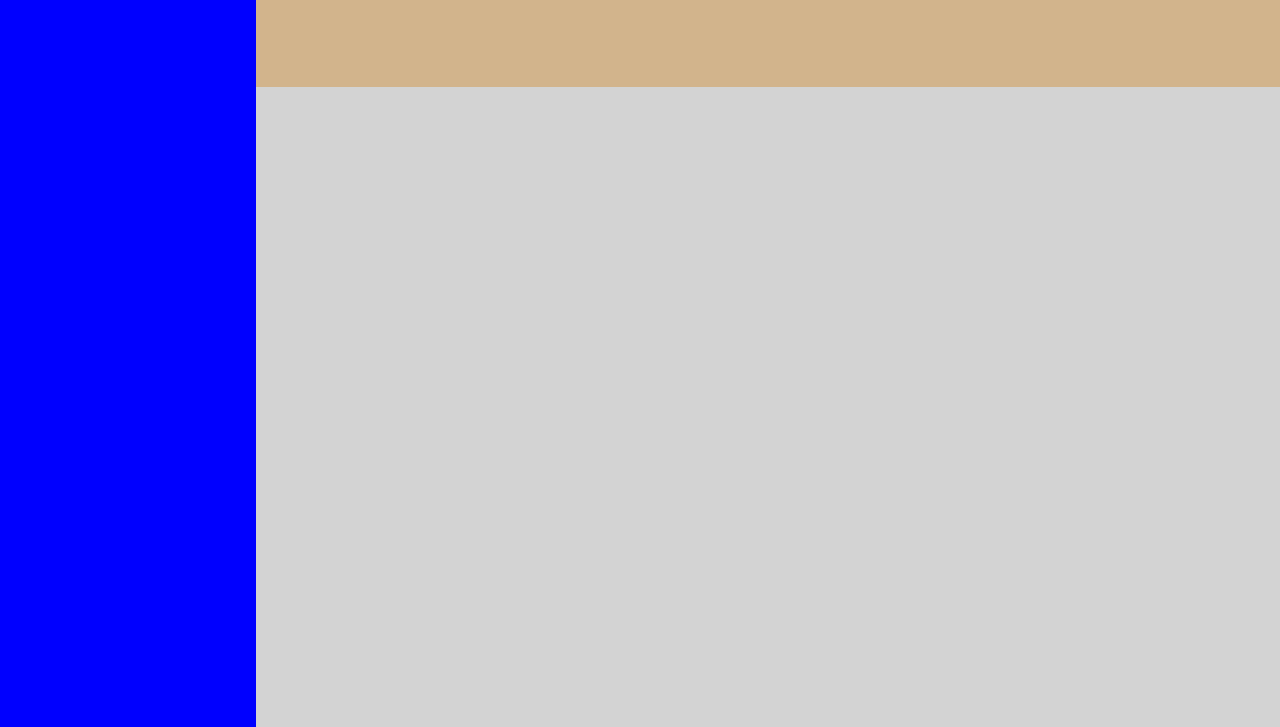
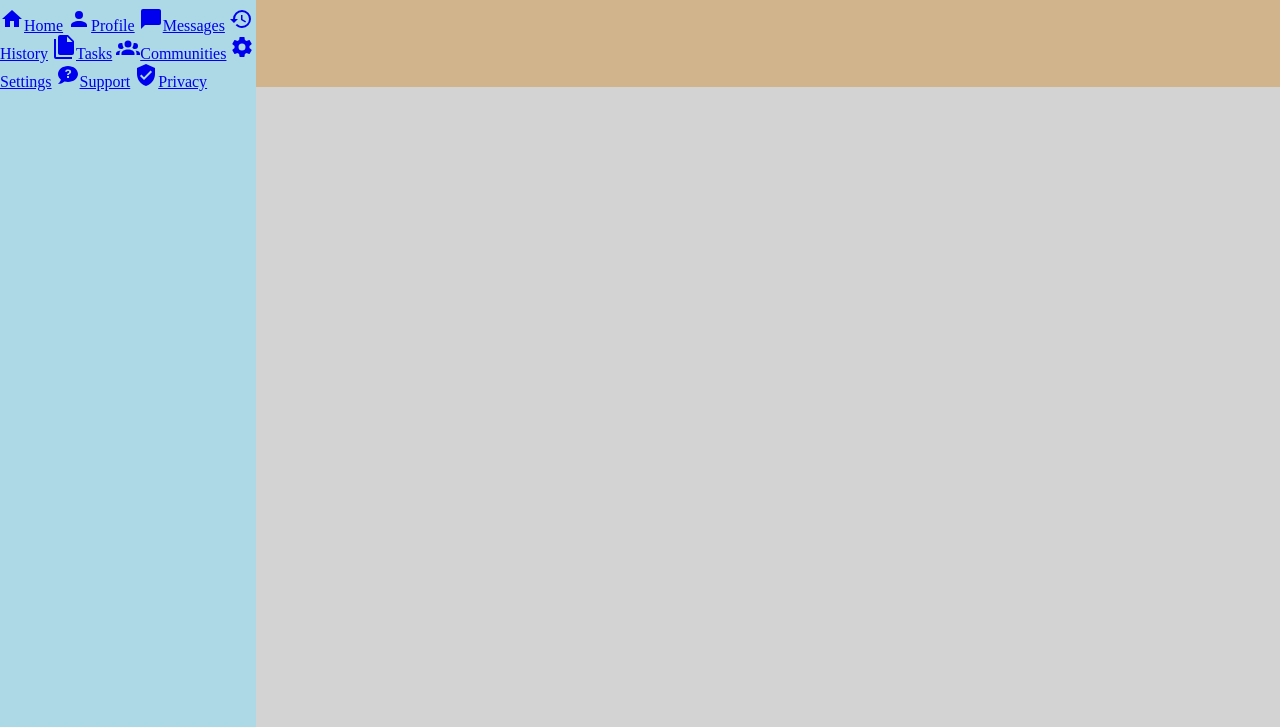
Before and after one commit to KyleOlhausen/admin-dashboard, a plain HTML site: page index.html in a window 1280 px wide. Shown: the part 73-800 px from the top of the page. Drawn offline with Linux system fonts and the light colour scheme.

Commit message:
filled in sidebar and added svg icons

```diff
--- a/index.html
+++ b/index.html
@@ -13,7 +13,19 @@
 
         </div>
 
-        <div class="sidebar"></div>
+        <div class="sidebar">
+            <h1><svg style="width:24px;height:24px" viewBox="0 0 24 24"><path fill="currentColor" d="M13,3V9H21V3M13,21H21V11H13M3,21H11V15H3M3,13H11V3H3V13Z" /></svg>Dashboard</h1>
+            <a href="#" ><svg style="width:24px;height:24px" viewBox="0 0 24 24"><path fill="currentColor" d="M10,20V14H14V20H19V12H22L12,3L2,12H5V20H10Z" /></svg><span>Home</span></a>
+            <a href="#"><svg style="width:24px;height:24px" viewBox="0 0 24 24"><path fill="currentColor" d="M12,4A4,4 0 0,1 16,8A4,4 0 0,1 12,12A4,4 0 0,1 8,8A4,4 0 0,1 12,4M12,14C16.42,14 20,15.79 20,18V20H4V18C4,15.79 7.58,14 12,14Z" /></svg><span>Profile</span></a>
+            <a href="#"><svg style="width:24px;height:24px" viewBox="0 0 24 24"><path fill="currentColor" d="M20,2H4A2,2 0 0,0 2,4V22L6,18H20A2,2 0 0,0 22,16V4C22,2.89 21.1,2 20,2Z" /></svg><span>Messages</span></a>
+            <a href="#"><svg style="width:24px;height:24px" viewBox="0 0 24 24"><path fill="currentColor" d="M13.5,8H12V13L16.28,15.54L17,14.33L13.5,12.25V8M13,3A9,9 0 0,0 4,12H1L4.96,16.03L9,12H6A7,7 0 0,1 13,5A7,7 0 0,1 20,12A7,7 0 0,1 13,19C11.07,19 9.32,18.21 8.06,16.94L6.64,18.36C8.27,20 10.5,21 13,21A9,9 0 0,0 22,12A9,9 0 0,0 13,3" /></svg><span>History</span></a>
+            <a href="#"><svg style="width:24px;height:24px" viewBox="0 0 24 24"><path fill="currentColor" d="M15,7H20.5L15,1.5V7M8,0H16L22,6V18A2,2 0 0,1 20,20H8C6.89,20 6,19.1 6,18V2A2,2 0 0,1 8,0M4,4V22H20V24H4A2,2 0 0,1 2,22V4H4Z" /></svg><span>Tasks</span></a>
+            <a href="#"><svg style="width:24px;height:24px" viewBox="0 0 24 24"><path fill="currentColor" d="M12,5.5A3.5,3.5 0 0,1 15.5,9A3.5,3.5 0 0,1 12,12.5A3.5,3.5 0 0,1 8.5,9A3.5,3.5 0 0,1 12,5.5M5,8C5.56,8 6.08,8.15 6.53,8.42C6.38,9.85 6.8,11.27 7.66,12.38C7.16,13.34 6.16,14 5,14A3,3 0 0,1 2,11A3,3 0 0,1 5,8M19,8A3,3 0 0,1 22,11A3,3 0 0,1 19,14C17.84,14 16.84,13.34 16.34,12.38C17.2,11.27 17.62,9.85 17.47,8.42C17.92,8.15 18.44,8 19,8M5.5,18.25C5.5,16.18 8.41,14.5 12,14.5C15.59,14.5 18.5,16.18 18.5,18.25V20H5.5V18.25M0,20V18.5C0,17.11 1.89,15.94 4.45,15.6C3.86,16.28 3.5,17.22 3.5,18.25V20H0M24,20H20.5V18.25C20.5,17.22 20.14,16.28 19.55,15.6C22.11,15.94 24,17.11 24,18.5V20Z" /></svg><span>Communities</span></a>
+            <a href="#"><svg style="width:24px;height:24px" viewBox="0 0 24 24"><path fill="currentColor" d="M12,15.5A3.5,3.5 0 0,1 8.5,12A3.5,3.5 0 0,1 12,8.5A3.5,3.5 0 0,1 15.5,12A3.5,3.5 0 0,1 12,15.5M19.43,12.97C19.47,12.65 19.5,12.33 19.5,12C19.5,11.67 19.47,11.34 19.43,11L21.54,9.37C21.73,9.22 21.78,8.95 21.66,8.73L19.66,5.27C19.54,5.05 19.27,4.96 19.05,5.05L16.56,6.05C16.04,5.66 15.5,5.32 14.87,5.07L14.5,2.42C14.46,2.18 14.25,2 14,2H10C9.75,2 9.54,2.18 9.5,2.42L9.13,5.07C8.5,5.32 7.96,5.66 7.44,6.05L4.95,5.05C4.73,4.96 4.46,5.05 4.34,5.27L2.34,8.73C2.21,8.95 2.27,9.22 2.46,9.37L4.57,11C4.53,11.34 4.5,11.67 4.5,12C4.5,12.33 4.53,12.65 4.57,12.97L2.46,14.63C2.27,14.78 2.21,15.05 2.34,15.27L4.34,18.73C4.46,18.95 4.73,19.03 4.95,18.95L7.44,17.94C7.96,18.34 8.5,18.68 9.13,18.93L9.5,21.58C9.54,21.82 9.75,22 10,22H14C14.25,22 14.46,21.82 14.5,21.58L14.87,18.93C15.5,18.67 16.04,18.34 16.56,17.94L19.05,18.95C19.27,19.03 19.54,18.95 19.66,18.73L21.66,15.27C21.78,15.05 21.73,14.78 21.54,14.63L19.43,12.97Z" /></svg><span>Settings</span></a>
+            <a href="#"><svg style="width:24px;height:24px" viewBox="0 0 24 24"><path fill="currentColor" d="M12 3C6.5 3 2 6.6 2 11C2 13.1 3 15.1 4.8 16.5C4.8 17.1 4.4 18.7 2 21C2 21 5.5 21 8.5 18.5C9.6 18.8 10.8 19 12 19C17.5 19 22 15.4 22 11S17.5 3 12 3M13 15H11V13H13V15M14.8 10C14.5 10.4 14.1 10.6 13.7 10.8C13.4 11 13.3 11.1 13.2 11.3C13 11.5 13 11.7 13 12H11C11 11.5 11.1 11.2 11.3 10.9C11.5 10.7 11.9 10.4 12.4 10.1C12.7 10 12.9 9.8 13 9.6C13.1 9.4 13.2 9.1 13.2 8.9C13.2 8.6 13.1 8.4 12.9 8.2C12.7 8 12.4 7.9 12.1 7.9C11.8 7.9 11.6 8 11.4 8.1C11.2 8.2 11.1 8.4 11.1 8.7H9.1C9.2 8 9.5 7.4 10 7C10.5 6.6 11.2 6.5 12.1 6.5C13 6.5 13.8 6.7 14.3 7.1C14.8 7.5 15.1 8.1 15.1 8.8C15.2 9.2 15.1 9.6 14.8 10Z" /></svg><span>Support</span></a>
+            <a href="#"><svg style="width:24px;height:24px" viewBox="0 0 24 24"><path fill="currentColor" d="M10,17L6,13L7.41,11.59L10,14.17L16.59,7.58L18,9M12,1L3,5V11C3,16.55 6.84,21.74 12,23C17.16,21.74 21,16.55 21,11V5L12,1Z" /></svg><span>Privacy</span></a>
+        </div>
+
         <div class="content"></div>
     </div>
 </body>
--- a/styles.css
+++ b/styles.css
@@ -18,7 +18,7 @@ body, html {
 }
 
 .sidebar {
-    background-color: blue;
+    background-color: lightblue;
     grid-column: 1 / 2;
     grid-row: 1 / 3;
 }
```
